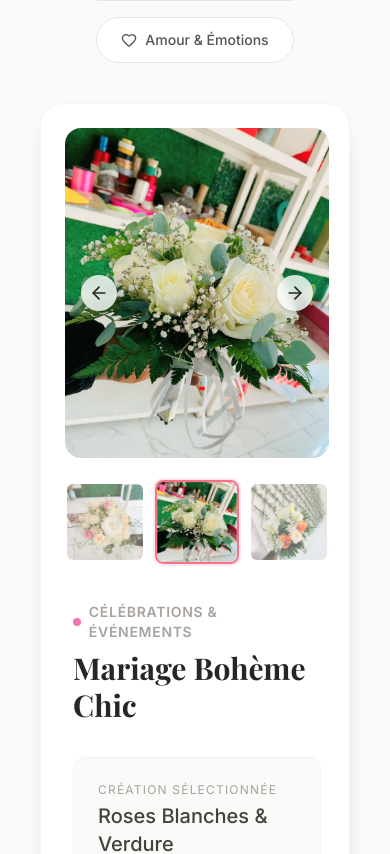
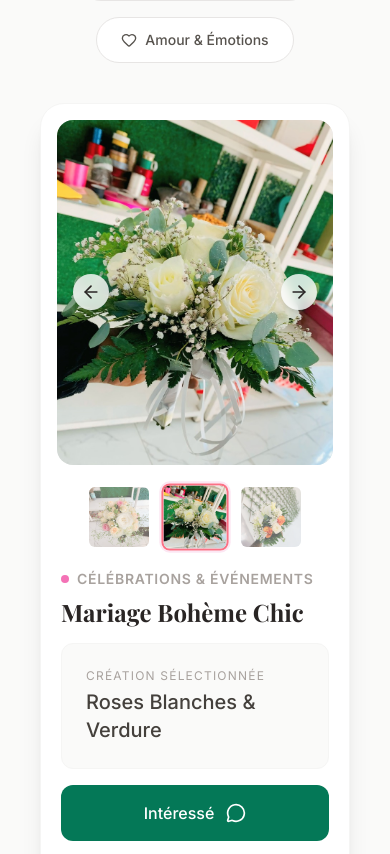
Before and after one commit to mendesmeta7-cpu/vitrine-Maua-s-House, a React (Vite) app: page / in a window 390 px wide. Shown: the part 4519-5373 px from the top of the page. Built offline with nearby package versions, Linux system fonts and the light colour scheme; a web font is replaced by a local one.

Commit message:
fix: responsive layout overflow on small mobile screens

```diff
--- a/src/components/FloralGallery.jsx
+++ b/src/components/FloralGallery.jsx
@@ -317,10 +317,10 @@ const FloralGallery = () => {
                         animate={{ opacity: 1, y: 0 }}
                         exit={{ opacity: 0, y: -15 }}
                         transition={{ duration: 0.4 }}
-                        className="grid md:grid-cols-2 gap-8 items-stretch bg-white rounded-3xl p-6 md:p-8 shadow-xl border border-stone-100"
+                        className="grid md:grid-cols-2 gap-4 md:gap-8 items-stretch bg-white rounded-3xl p-4 md:p-8 shadow-xl border border-stone-100 overflow-hidden"
                     >
                         {/* --- LEFT: Image Area --- */}
-                        <div className="relative flex flex-col gap-4">
+                        <div className="relative flex flex-col gap-3 min-w-0">
                             {/* Large Image */}
                             <div className="relative aspect-[4/5] md:aspect-square w-full rounded-2xl overflow-hidden shadow-inner bg-stone-100">
                                 <AnimatePresence mode="wait">
@@ -359,7 +359,7 @@ const FloralGallery = () => {
                                     <button
                                         key={idx}
                                         onClick={() => handleImageSelect(idx)}
-                                        className={`relative w-20 h-20 rounded-lg overflow-hidden border-2 transition-all duration-300
+                                        className={`relative w-16 h-16 sm:w-20 sm:h-20 rounded-lg overflow-hidden border-2 transition-all duration-300 flex-shrink-0
                                             ${idx === imgIndex ? 'border-maua-primary ring-2 ring-pink-100 scale-105 opacity-100' : 'border-transparent opacity-60 hover:opacity-100'}`}
                                     >
                                         <img src={img.url} alt="" className="w-full h-full object-cover" />
@@ -369,7 +369,7 @@ const FloralGallery = () => {
                         </div>
 
                         {/* --- RIGHT: Content Area --- */}
-                        <div className="flex flex-col justify-center space-y-8 md:pl-6 p-2">
+                        <div className="flex flex-col justify-center space-y-4 md:space-y-8 md:pl-6 p-1 min-w-0">
 
                             {/* Header Info */}
                             <div>
@@ -377,7 +377,7 @@ const FloralGallery = () => {
                                     <span className={`w-2 h-2 rounded-full ${activeTab === 0 ? 'bg-pink-400' : activeTab === 1 ? 'bg-stone-400' : 'bg-red-400'}`}></span>
                                     {currentCategory.label}
                                 </div>
-                                <h3 className="text-3xl md:text-4xl font-serif font-bold text-maua-text leading-tight">
+                                <h3 className="text-2xl sm:text-3xl md:text-4xl font-serif font-bold text-maua-text leading-tight break-words">
                                     {currentSubCat.title}
                                 </h3>
                             </div>
@@ -403,7 +403,7 @@ const FloralGallery = () => {
                                     className="w-full bg-maua-green hover:bg-emerald-800 text-white px-8 py-4 rounded-xl font-medium transition-all duration-300 transform hover:-translate-y-1 hover:shadow-lg flex items-center justify-center gap-3 group"
                                 >
                                     <span>Intéressé</span>
-                                    <MessageCircle size={20} className="group-hover:rotate-12 transition-transform" />
+                                    <MessageCircle size={20} className="group-hover:rotate-12 transition-transform flex-shrink-0" />
                                 </button>
                                 <p className="text-center text-xs text-stone-400 mt-3 flex items-center justify-center gap-1">
                                     <span className="w-1.5 h-1.5 rounded-full bg-green-500 animate-pulse"></span>
```
